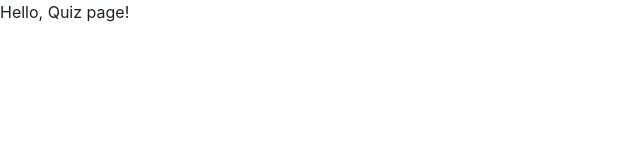
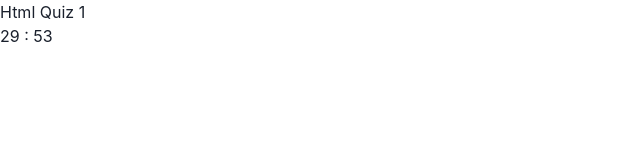
Before and after one commit to ZAINKHAN25/Quiz-App-Next-1--Student, a Next.js app: page /quiz in a window 1280 px wide. Shown: the top 160 px of the page, without its empty margins (0-640 px from the left). Built offline with nearby package versions, Linux system fonts and the light colour scheme.

Commit message:
Start Working on Quiz Page

```diff
--- a/src/app/quiz/page.jsx
+++ b/src/app/quiz/page.jsx
@@ -1,3 +1,38 @@
+"use client";
+
+import { Box, Text } from "@chakra-ui/react";
+import dummyData from "../DummyData.js";
+import { useState, useEffect } from "react";
+
 export default function Page() {
-  return <h1>Hello, Quiz page!</h1>
+  const initialQuizTime = dummyData[0].classesOfQuiz[0].subjects[0].quizTime;
+  const [quizTime, setQuizTime] = useState(initialQuizTime);
+  const [quizSeconds, setQuizSeconds] = useState(initialQuizTime * 60);
+
+  useEffect(() => {
+    const interval = setInterval(() => {
+      if (quizSeconds > 0) {
+        setQuizSeconds(prevSeconds => prevSeconds - 1);
+      } else {
+        clearInterval(interval);
+      }
+    }, 1000);
+
+    return () => clearInterval(interval);
+  }, []);
+
+  const minutes = Math.floor(quizSeconds / 60);
+  const seconds = quizSeconds % 60;
+
+
+  const formattedTime = `${minutes.toString().padStart(2, '0')} : ${seconds.toString().padStart(2, '0')}`;
+
+  return (
+    <Box>
+      <Box>
+        <Text>{dummyData[0].classesOfQuiz[0].subjects[0].quizName}</Text>
+        <Text>{formattedTime}</Text>
+      </Box>
+    </Box>
+  );
 }
```
